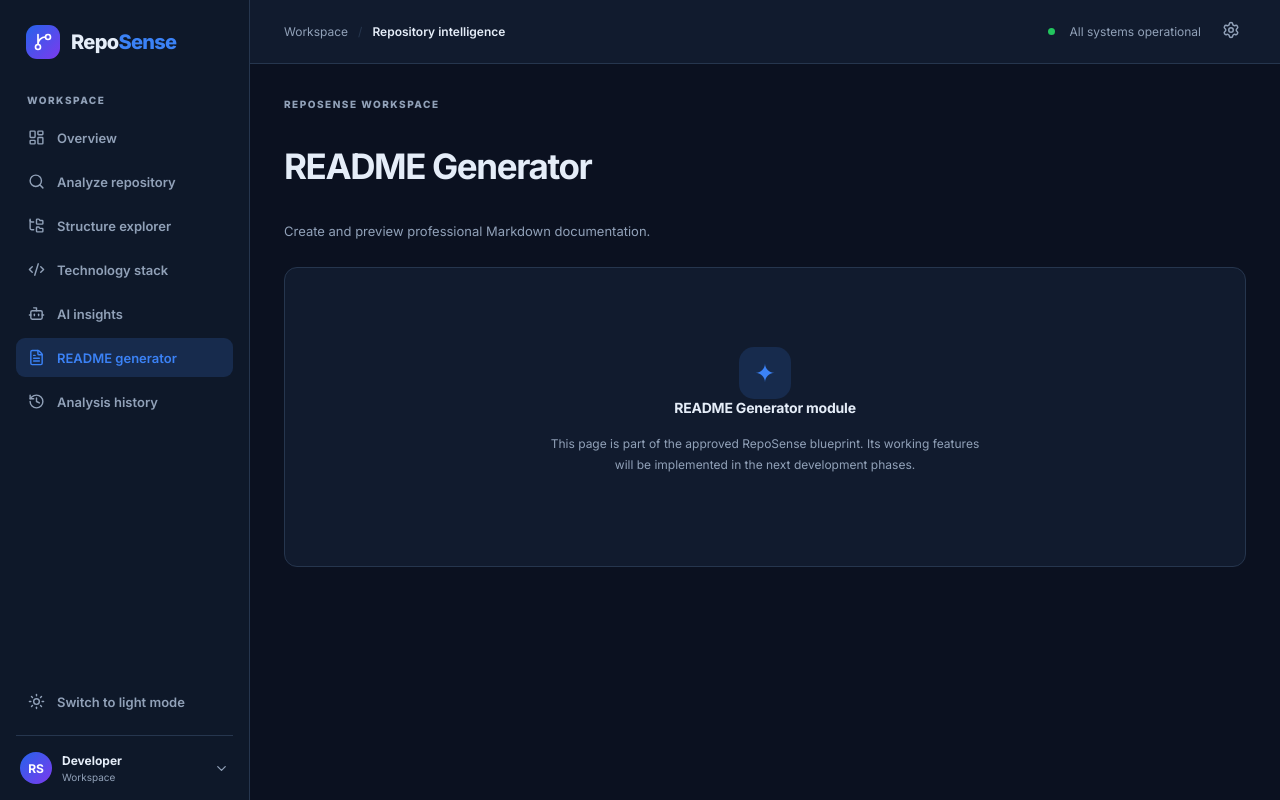
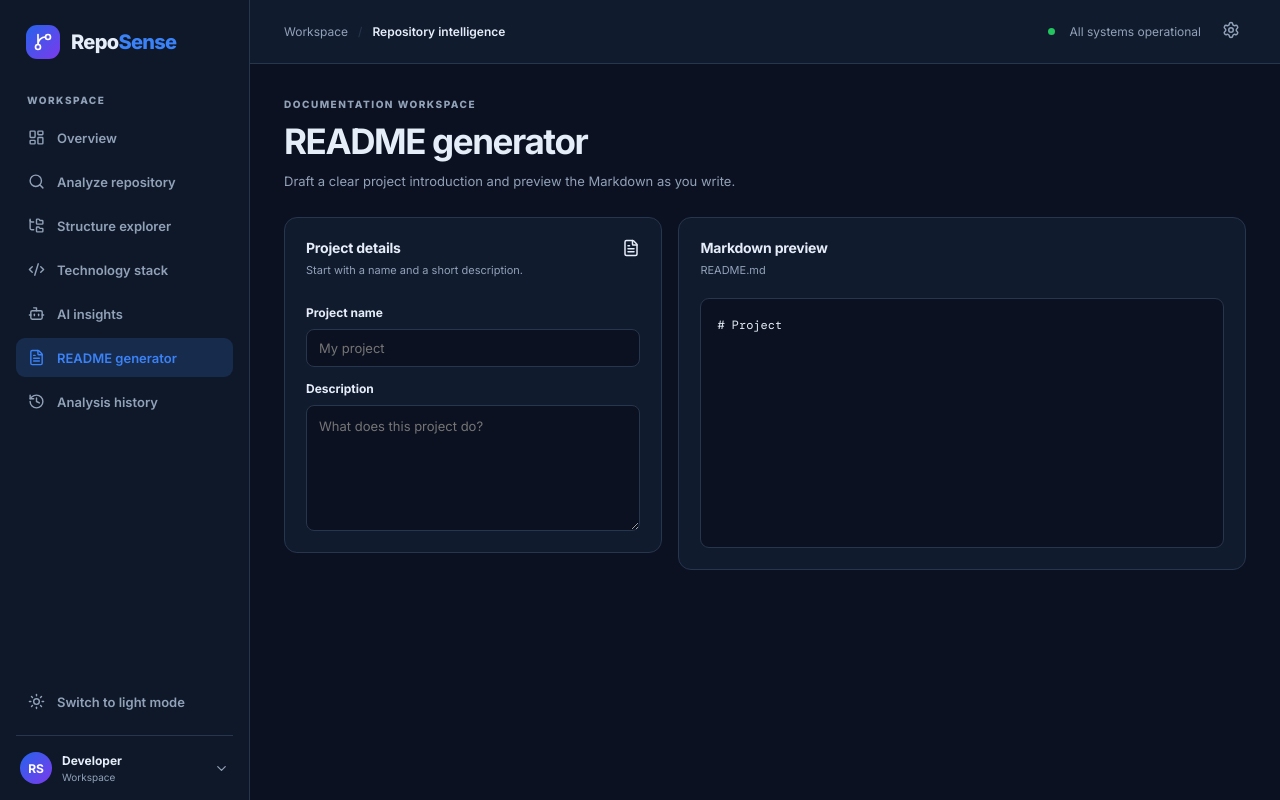
Before and after one commit to praveenprofessional18-maker/RepoSence, a React (Vite) app in the folder frontend/: page /readme in a window 1280 px wide. Built offline with nearby package versions, Linux system fonts and the light colour scheme.

Commit message:
Add live README draft preview

```diff
--- a/frontend/src/App.jsx
+++ b/frontend/src/App.jsx
@@ -2,13 +2,13 @@ import { Navigate, Route, Routes } from 'react-router-dom'
 import AppShell from './components/layout/AppShell'
 import Dashboard from './pages/Dashboard'
 import PlaceholderPage from './pages/PlaceholderPage'
+import ReadmePage from './pages/ReadmePage'
 
 const pages = [
   ['analyze', 'Repository Analyzer', 'Submit a GitHub repository and inspect its metadata.'],
   ['explorer', 'Structure Explorer', 'Browse repository folders, files and selected source content.'],
   ['technologies', 'Technology Stack', 'Understand the languages, frameworks and tools used by a repository.'],
   ['insights', 'AI Insights', 'Review AI-generated project explanations and code quality recommendations.'],
-  ['readme', 'README Generator', 'Create and preview professional Markdown documentation.'],
   ['history', 'Analysis History', 'Revisit and manage your previous repository analyses.']
 ]
 
@@ -17,6 +17,7 @@ export default function App() {
     <Route path="/" element={<Navigate to="/dashboard" replace />} />
     <Route element={<AppShell />}>
       <Route path="/dashboard" element={<Dashboard />} />
+      <Route path="/readme" element={<ReadmePage />} />
       {pages.map(([path, title, description]) => <Route key={path} path={`/${path}`} element={<PlaceholderPage title={title} description={description} />} />)}
   </Route>
   <Route path="*" element={<Navigate to="/dashboard" replace />} />
--- /dev/null
+++ b/frontend/src/pages/ReadmePage.css
@@ -0,0 +1,9 @@
+.readme-layout { display:grid; grid-template-columns:minmax(260px,.8fr) minmax(0,1.2fr); gap:16px; align-items:start; }
+.readme-editor,.readme-preview { min-width:0; }
+.readme-fields { display:grid; gap:9px; margin-top:20px; }
+.readme-fields label { margin-top:5px; font-size:12px; font-weight:700; }
+.readme-fields input,.readme-fields textarea { width:100%; padding:10px 12px; border:1px solid var(--border); border-radius:8px; background:var(--bg); color:var(--text); font:inherit; font-size:13px; }
+.readme-fields textarea { resize:vertical; line-height:1.6; }
+.readme-fields input:focus-visible,.readme-fields textarea:focus-visible { outline:2px solid var(--blue); outline-offset:2px; }
+.readme-preview pre { min-height:250px; margin:18px 0 0; padding:16px; overflow:auto; border:1px solid var(--border); border-radius:9px; background:var(--bg); color:var(--text); font:12px/1.7 'DM Mono',monospace; white-space:pre-wrap; overflow-wrap:anywhere; }
+@media(max-width:850px) { .readme-layout { grid-template-columns:1fr; } }
--- /dev/null
+++ b/frontend/src/pages/ReadmePage.jsx
@@ -0,0 +1,48 @@
+import { useMemo, useState } from 'react'
+import { FileText } from 'lucide-react'
+import { buildReadmeMarkdown } from '../utils/readmeBuilder'
+import './ReadmePage.css'
+
+export default function ReadmePage() {
+  const [projectName, setProjectName] = useState('')
+  const [description, setDescription] = useState('')
+  const markdown = useMemo(() => buildReadmeMarkdown({ projectName: projectName || 'Project', description }), [projectName, description])
+
+  return (
+    <div className="page-stack">
+      <header className="readme-page-heading">
+        <div className="eyebrow">DOCUMENTATION WORKSPACE</div>
+        <h1>README generator</h1>
+        <p className="page-description">Draft a clear project introduction and preview the Markdown as you write.</p>
+      </header>
+
+      <div className="readme-layout">
+        <section className="panel readme-editor" aria-labelledby="readme-editor-title">
+          <div className="panel-heading">
+            <div>
+              <h2 id="readme-editor-title">Project details</h2>
+              <p>Start with a name and a short description.</p>
+            </div>
+            <FileText size={18} aria-hidden="true" />
+          </div>
+          <div className="readme-fields">
+            <label htmlFor="readme-project-name">Project name</label>
+            <input id="readme-project-name" value={projectName} onChange={(event) => setProjectName(event.target.value)} placeholder="My project" />
+            <label htmlFor="readme-description">Description</label>
+            <textarea id="readme-description" value={description} onChange={(event) => setDescription(event.target.value)} placeholder="What does this project do?" rows={5} />
+          </div>
+        </section>
+
+        <section className="panel readme-preview" aria-labelledby="readme-preview-title">
+          <div className="panel-heading">
+            <div>
+              <h2 id="readme-preview-title">Markdown preview</h2>
+              <p>README.md</p>
+            </div>
+          </div>
+          <pre>{markdown}</pre>
+        </section>
+      </div>
+    </div>
+  )
+}
--- /dev/null
+++ b/frontend/src/utils/readmeBuilder.js
@@ -0,0 +1,9 @@
+export function buildReadmeMarkdown({ projectName, description }) {
+  const title = projectName.trim()
+  const summary = description.trim()
+  const sections = [`# ${title}`]
+
+  if (summary) sections.push(summary)
+
+  return `${sections.join('\n\n')}\n`
+}
```
